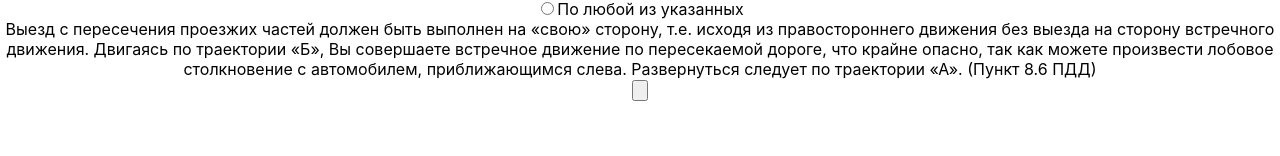
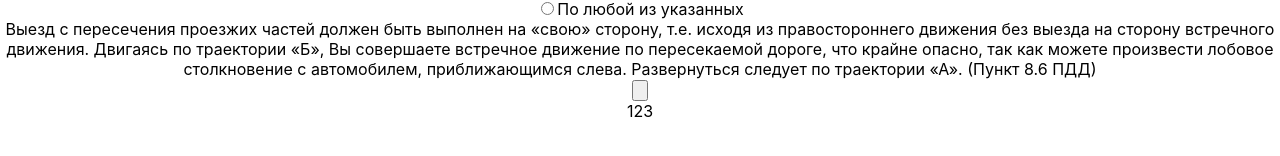
Before and after one commit to Rumzilla/jakshy-jol, a React (Create React App) app: page / in a window 1280 px wide. Shown: the part 552-708 px from the top of the page. Built offline with nearby package versions, Linux system fonts and the light colour scheme.

Commit message:
Test commit

```diff
--- a/src/App.jsx
+++ b/src/App.jsx
@@ -7,6 +7,7 @@ function App() {
     <div className="App">
       <CountDown />
       <DrivingTestModule />
+      <div>123</div>
 
     </div>
   );
```
